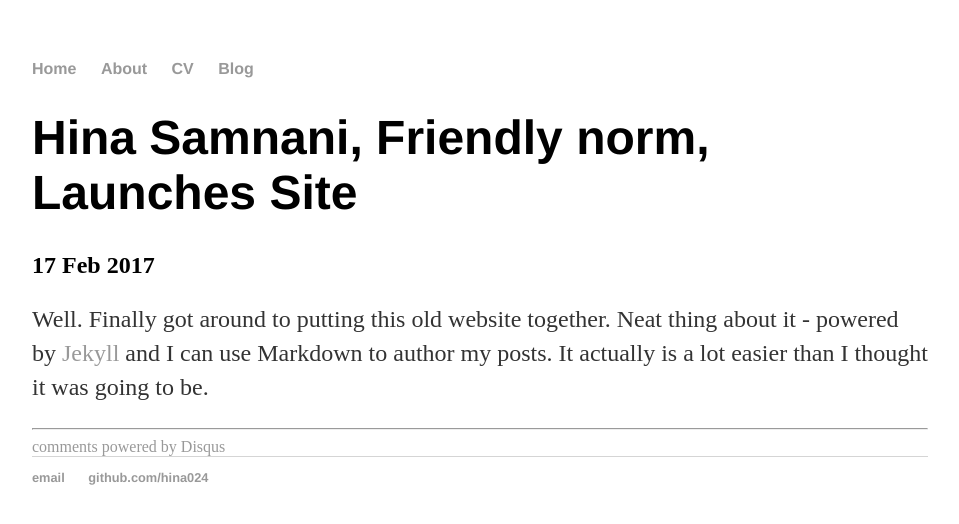
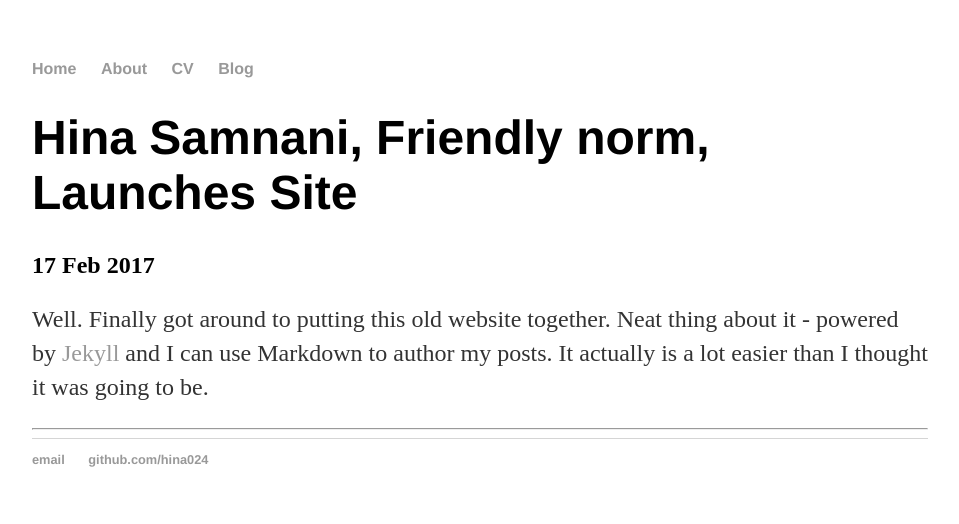
Before and after one commit to Hina024/Hina024.github.io, a Jekyll site: the page built from _posts/2017-02-17-hina-samnani-site-launched.md, in a window 1280 px wide. Shown: the top 524 px of the page, without its empty margins (160-1119 px from the left). Built offline with Jekyll 4.4.1, drawn with Linux system fonts in a browser that asks for light colours; comment, search, counter and statistics services are not loaded; some of the changed lines change nothing that is shown.

Commit message:
Update disqus.html

```diff
--- a/_includes/disqus.html
+++ b/_includes/disqus.html
@@ -1,13 +1,23 @@
 <div id="disqus_thread"></div>
-    <script type="text/javascript">
-        /* * * CONFIGURATION VARIABLES: EDIT BEFORE PASTING INTO YOUR WEBPAGE * * */
-        var disqus_shortname = 'hina024'; // required: replace example with your forum shortname
-        /* * * DON'T EDIT BELOW THIS LINE * * */
-        (function() {
-            var dsq = document.createElement('script'); dsq.type = 'text/javascript'; dsq.async = true;
-            dsq.src = '//' + disqus_shortname + '.disqus.com/embed.js';
-            (document.getElementsByTagName('head')[0] || document.getElementsByTagName('body')[0]).appendChild(dsq);
-        })();
-    </script>
-    <noscript>Please enable JavaScript to view the <a href="http://disqus.com/?ref_noscript">comments powered by Disqus.</a></noscript>
-<a href="http://disqus.com" class="dsq-brlink">comments powered by <span class="logo-disqus">Disqus</span></a>
+<script>
+    /**
+     *  RECOMMENDED CONFIGURATION VARIABLES: EDIT AND UNCOMMENT THE SECTION BELOW TO INSERT DYNAMIC VALUES FROM YOUR PLATFORM OR CMS.
+     *  LEARN WHY DEFINING THESE VARIABLES IS IMPORTANT: https://disqus.com/admin/universalcode/#configuration-variables
+     */
+
+    var disqus_config = function () {
+        this.page.url = 'a unique URL for each page where Disqus is present';
+        this.page.identifier = 'a unique identifier for each page where Disqus is present';
+        this.page.title = 'a unique title for each page where Disqus is present';
+    };
+
+    (function() {  // REQUIRED CONFIGURATION VARIABLE: EDIT THE SHORTNAME BELOW
+        var d = document, s = d.createElement('script');
+
+        s.src = '//hina.disqus.com/embed.js';  // IMPORTANT: Replace EXAMPLE with your forum shortname!
+
+        s.setAttribute('data-timestamp', +new Date());
+        (d.head || d.body).appendChild(s);
+    })();
+</script>
+<noscript>Please enable JavaScript to view the <a href="https://disqus.com/?ref_noscript" rel="nofollow">comments powered by Disqus.</a></noscript>
```
